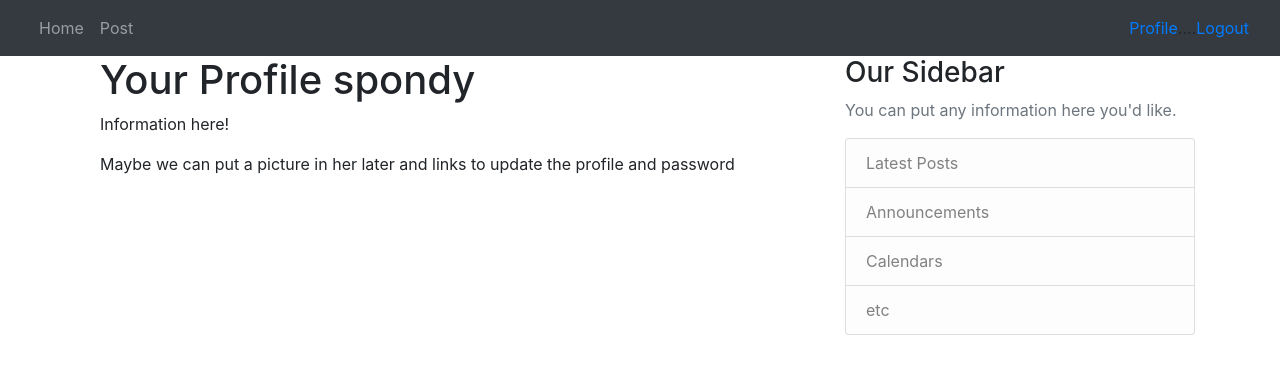
After one commit to Spondycode/mybase-django, a Django app: page /profile/ in a window 1280 px wide. The commit adds this page. Shown: the top 374 px of the page. Run offline with Django 4.2, Linux system fonts and the light colour scheme; a user stored in the database is signed in; some libraries are stand-ins or nearby versions.

Commit message:
got to end of tut 7 and locked out profile page

```diff
--- a/djangowebsite/settings.py
+++ b/djangowebsite/settings.py
@@ -118,3 +118,4 @@
 DEFAULT_AUTO_FIELD = 'django.db.models.BigAutoField'
 
 LOGIN_REDIRECT_URL = 'home'
+LOGIN_URL = 'login'
--- a/djangowebsite/urls.py
+++ b/djangowebsite/urls.py
@@ -24,4 +24,5 @@
     path('login/', auth_views.LoginView.as_view(template_name='users/login.html'), name='login'),
     path('logout/', auth_views.LogoutView.as_view(template_name='users/logout.html'), name='logout'),
     path('', include('main.urls')),
+    path('profile/', user_views.profile, name='profile'),
 ]
--- a/main/templates/main/navbar.html
+++ b/main/templates/main/navbar.html
@@ -1,6 +1,6 @@
-
 <nav class="navbar navbar-expand-lg navbar-dark bg-dark">
   <div class="container-fluid">
+
     <div>
       <ul class="navbar-nav">
         <li class="nav-item">
@@ -11,9 +11,14 @@
         </li>
       </ul>
     </div>
+
     <div>
       {% if user.is_authenticated %}
       <ul class="navbar-nav">
+        <li class="nav-item">
+          <a class"nav-link" href="{% url 'profile'  %}">Profile</a>
+        </li>
+        <li>....</li>
         <li class="nav-item">
           <a class"nav-link" href="{% url 'logout'  %}">Logout</a>
         </li>
@@ -31,7 +36,5 @@
       {% endif %}
     </div>
 
-
-
   </div>
 </nav>
--- /dev/null
+++ b/users/templates/users/profile.html
@@ -0,0 +1,14 @@
+{% extends 'main/base.html' %}
+
+{% block content %}
+
+<div class=container>
+
+  <h1>Your Profile {{ user }}</h1>
+
+    <p>Information here! </p>
+    <p>Maybe we can put a picture in her later and links to update the profile and password</p>
+
+</div>
+
+{% endblock %}
--- a/users/views.py
+++ b/users/views.py
@@ -1,5 +1,6 @@
 from django.shortcuts import render, redirect
 from django.contrib import messages
+from django.contrib.auth.decorators import login_required
 from .forms import UserRegisterForm
 
 
@@ -18,3 +19,6 @@
 
 # def login(request):
 #     return render(request, 'users/login.html', {})
+@login_required
+def profile(request):
+    return render(request, 'users/profile.html')
```
Also changed, not shown: db.sqlite3. Lines whose indentation alone changed are shown as unchanged.
